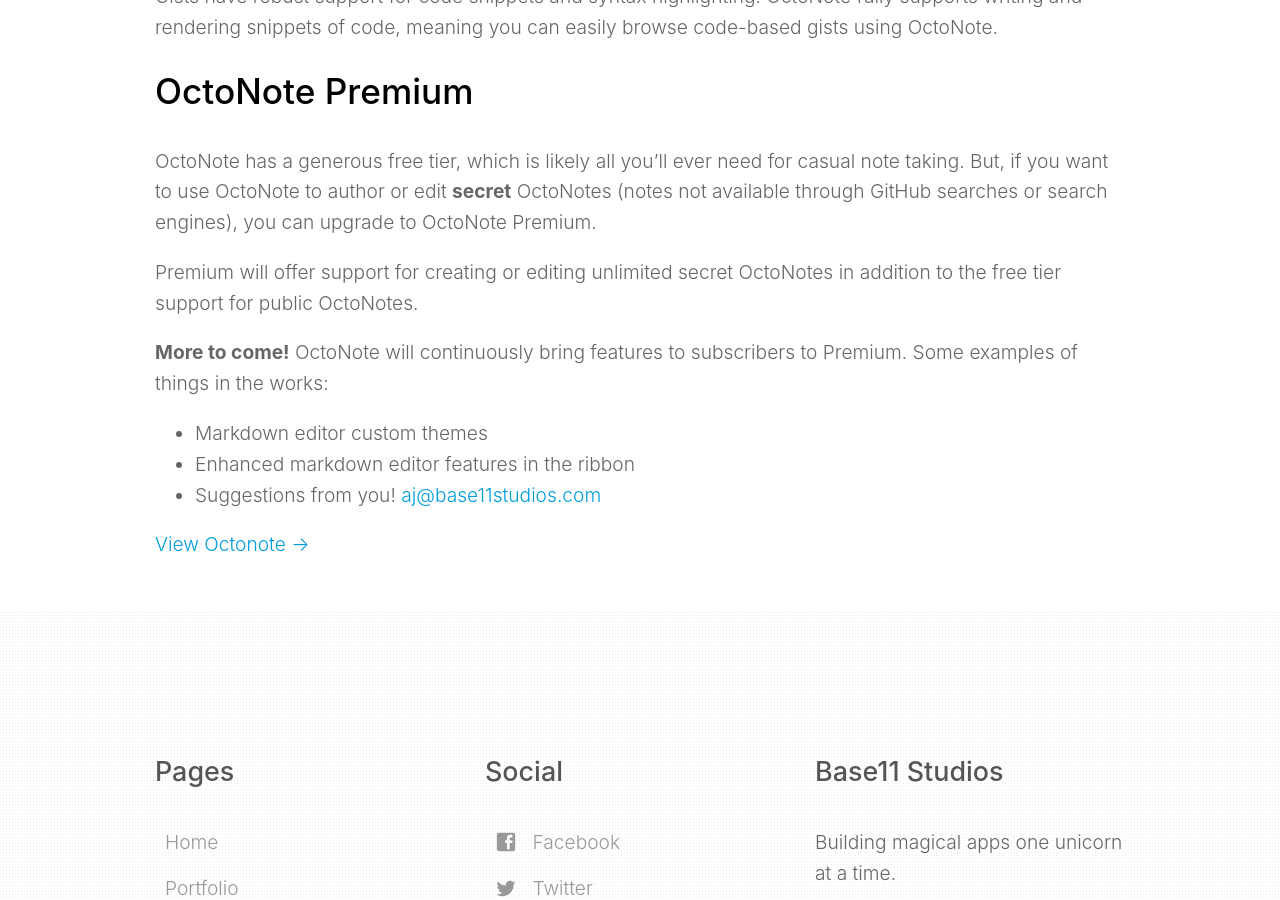
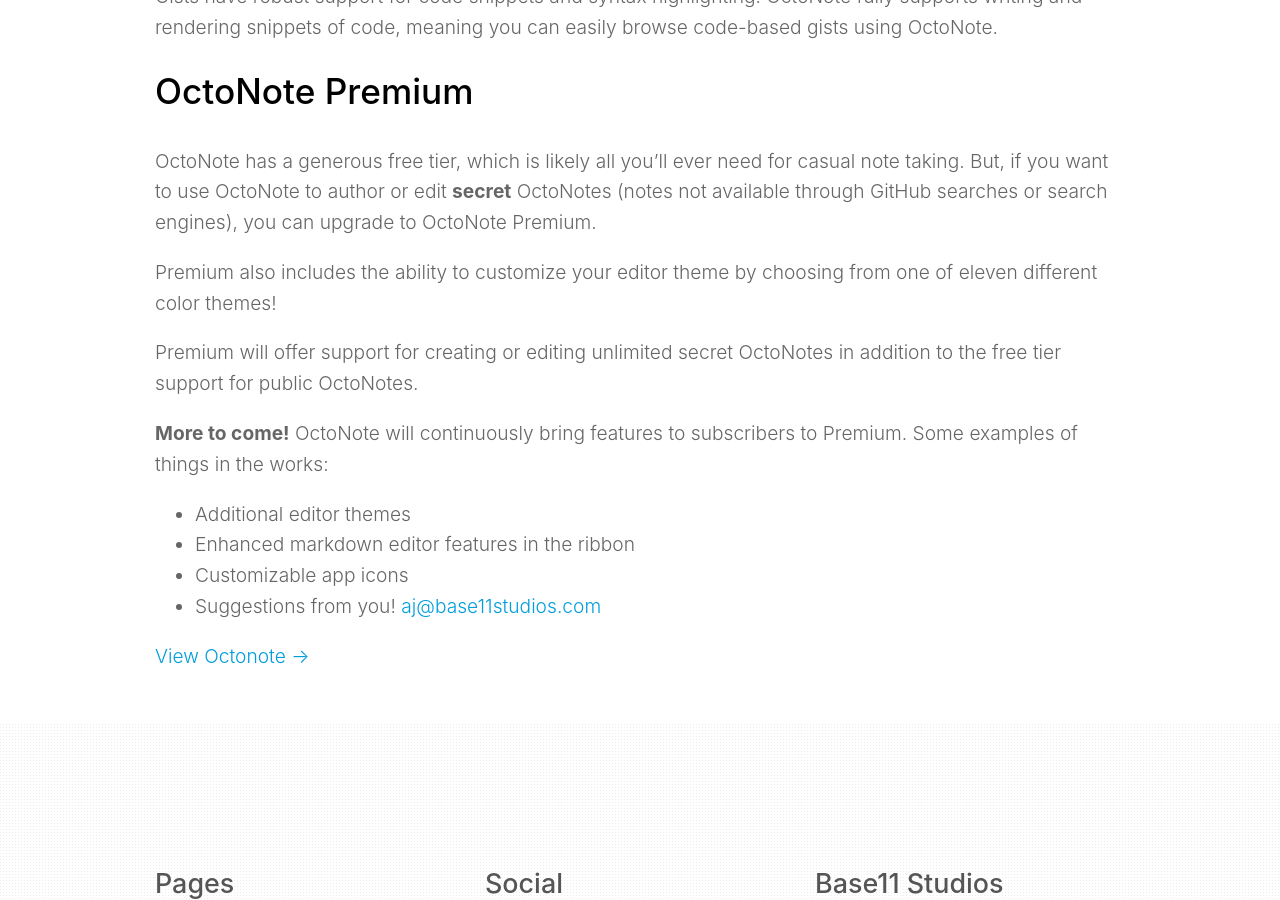
Before and after one commit to Base11Studios/base11site, a Jekyll site: the page built from _clients/octonote.md, in a window 1280 px wide and 900 px high, scrolled down 2232 px. Built offline with Jekyll 4.4.1, drawn with Linux system fonts in a browser that asks for light colours; nearby versions of some CDN libraries; library files that are not in the unit come from our copies; comment, search, counter and statistics services are not loaded.

Commit message:
Updating OctoNote copy

```diff
--- a/_clients/octonote.md
+++ b/_clients/octonote.md
@@ -38,10 +38,13 @@
 
 OctoNote has a generous free tier, which is likely all you'll ever need for casual note taking.  But, if you want to use OctoNote to author or edit **secret** OctoNotes (notes not available through GitHub searches or search engines), you can upgrade to OctoNote Premium.
 
+Premium also includes the ability to customize your editor theme by choosing from one of eleven different color themes!
+
 Premium will offer support for creating or editing unlimited secret OctoNotes in addition to the free tier support for public OctoNotes.
 
 **More to come!** OctoNote will continuously bring features to subscribers to Premium.  Some examples of things in the works:
 
-* Markdown editor custom themes
+* Additional editor themes
 * Enhanced markdown editor features in the ribbon
+* Customizable app icons
 * Suggestions from you! [aj@base11studios.com](mailto:aj@base11studios.com)
```
